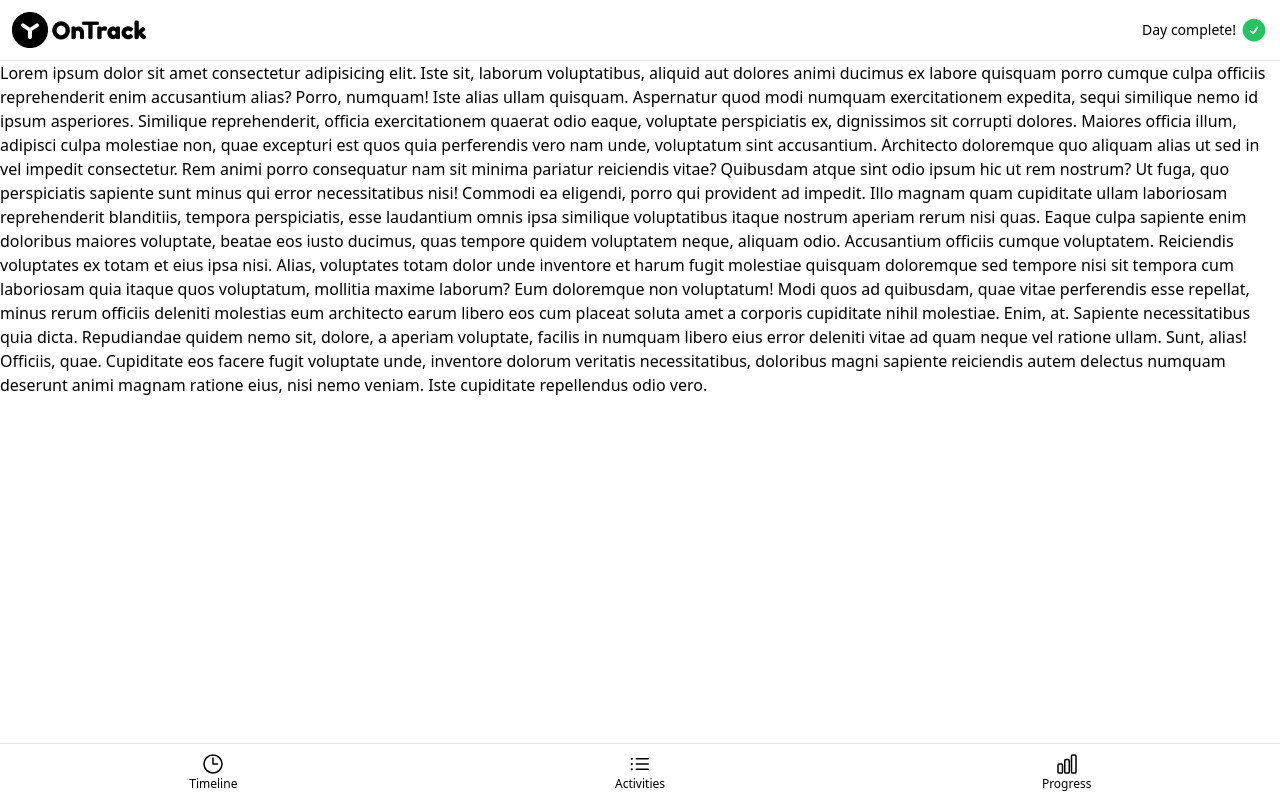
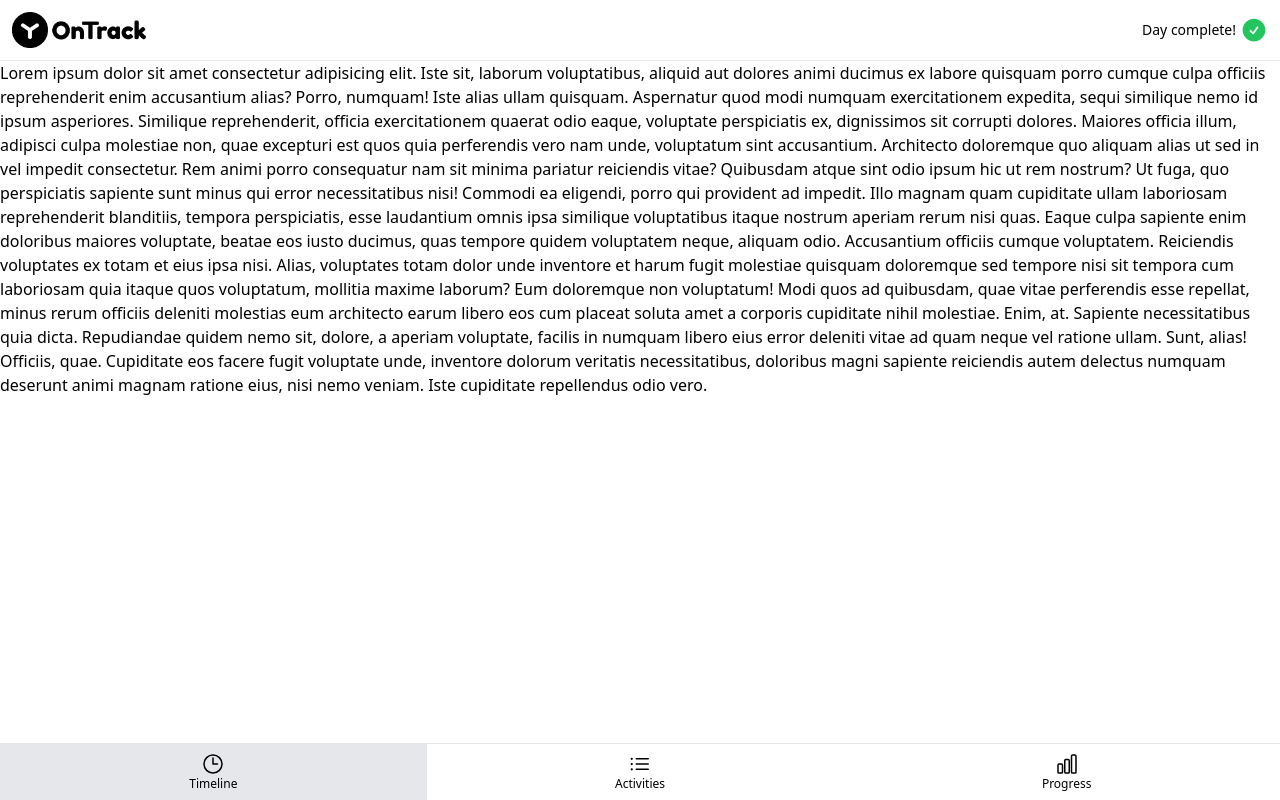
Before and after one commit to 4EPSI/ontrack, a Nuxt app: page / in a window 1280 px wide. Built offline with nearby package versions, Linux system fonts and the light colour scheme.

Commit message:
active menu

```diff
--- a/components/TheNav.vue
+++ b/components/TheNav.vue
@@ -4,7 +4,9 @@
       <NavItem
         v-for="icon, page in navItems"
         :key="page"
-        :to="`#${page}`">
+        :to="`#${page}`"
+        :class="{ 'bg-gray-200 pointer-events-none': page === currentPage}"
+        @click="currentPage = page">
         <component :is="icon" class="h-6 w-6" /> {{ page }}
       </NavItem>
     </ul>
@@ -19,4 +21,6 @@ const navItems = {
   activities: ListBulletIcon,
   progress: ChartBarIcon
 }
+
+const currentPage = ref('timeline')
 </script>
```
